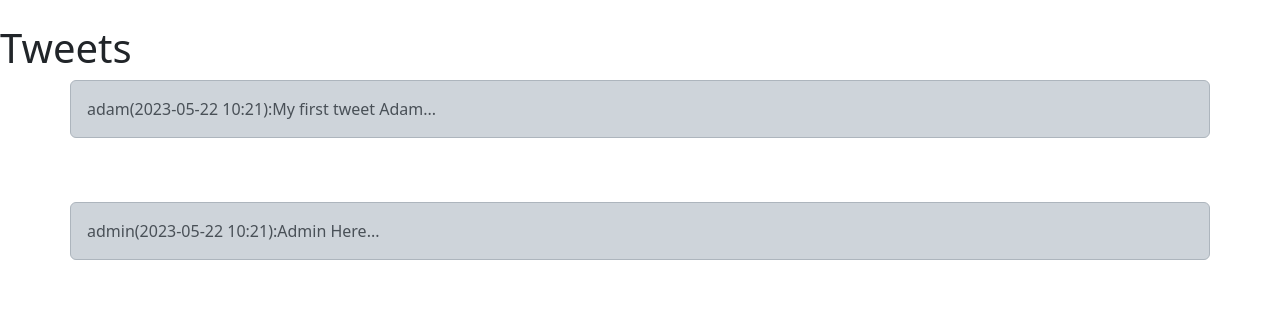
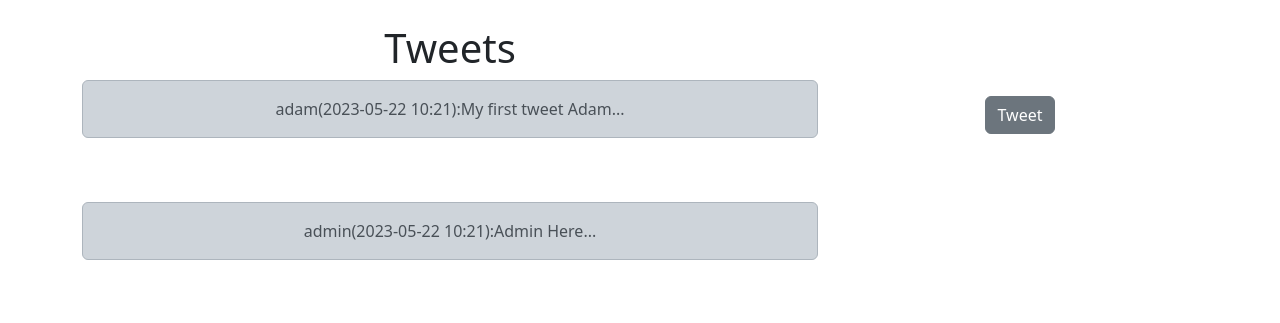
Before and after one commit to adityasurana3/Django-twitter, a Django app: page / in a window 1280 px wide. Shown: the part 56-379 px from the top of the page. Run offline with Django 4.2, Linux system fonts and the light colour scheme; a user stored in the database is signed in; data comes from the database, SQL or seed files in the repository; both versions use the stored data as it was after the commit.

Commit message:
bootstart added in tweet

```diff
--- a/templates/home.html
+++ b/templates/home.html
@@ -1,15 +1,26 @@
 {% extends 'base.html' %}
 
 {% block content %}
+
+<div class="container text-center">
+    <div class="row">
+        <div class="col-8">
     <h1>Tweets</h1>
     {% if tweets %}
 
     {% for tweet in tweets %}
-    <div class="container alert alert-dark" role="alert">
+    <div class="alert alert-dark" role="alert">
         {{tweet}}
     </div>
     <br><br>
     {% endfor %}
+</div>
+<div class="col-4">
+    <br><br><br>
+    <form>
 
+        <button type="submit" class="btn btn-secondary">Tweet</button>
+    </form>
+</div>
     {% endif %}
 {% endblock content %}
```
Also changed, not shown: db.sqlite3.
